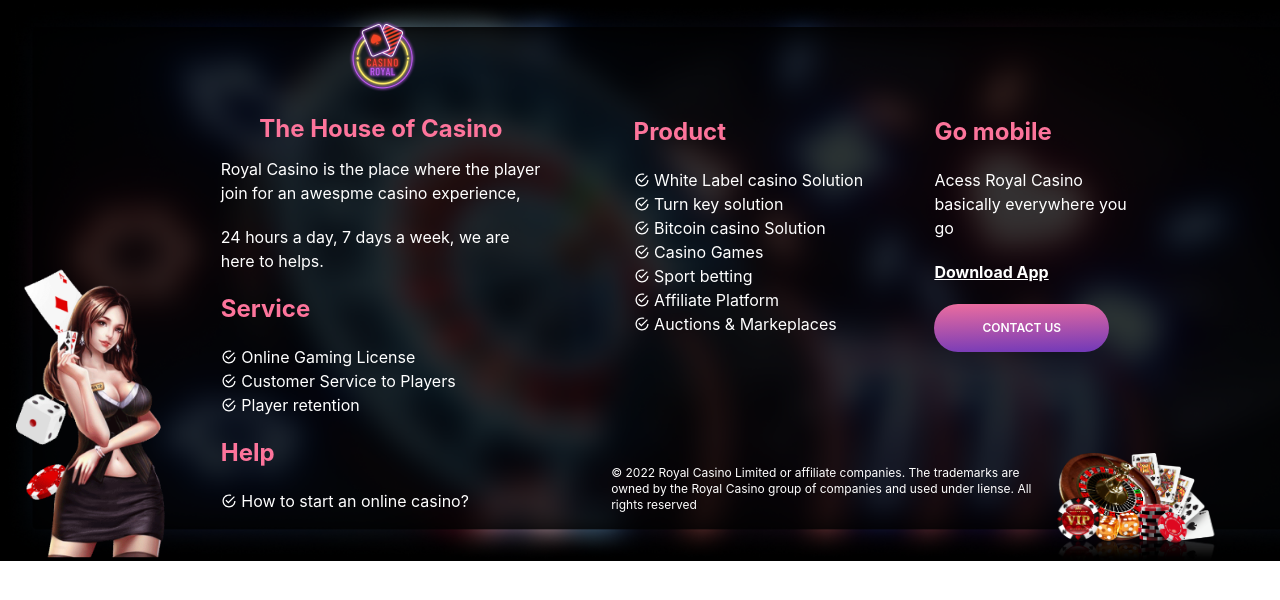
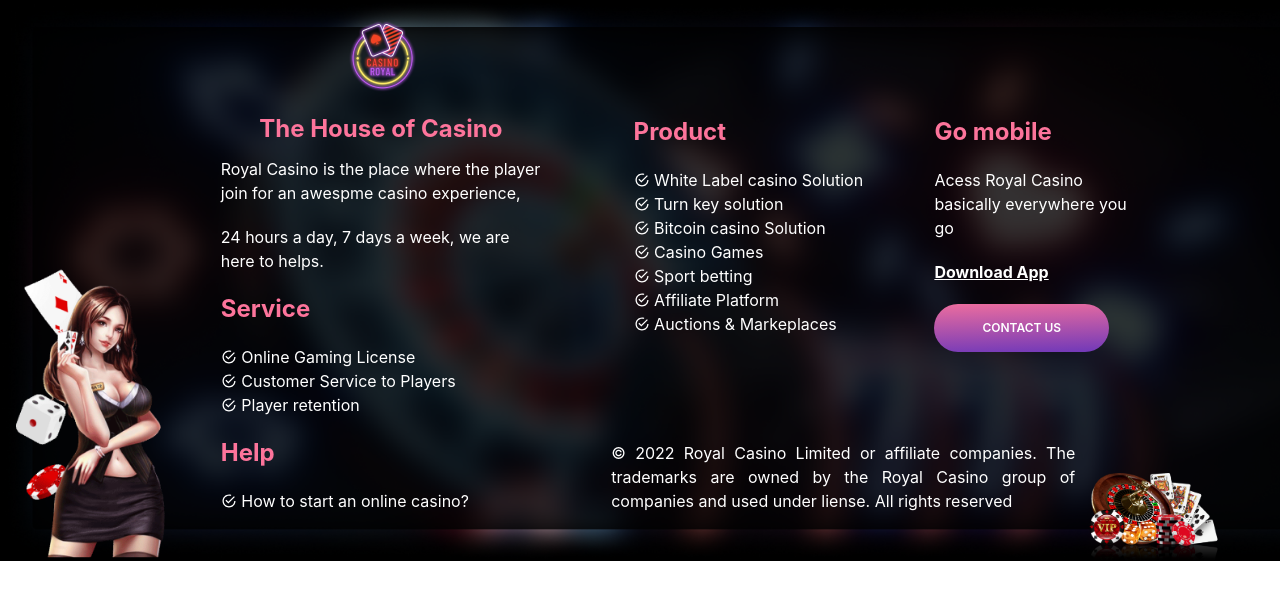
Before and after one commit to Sohailul/caltechcasino, a Next.js app: page /shared/Footer in a window 1280 px wide. Shown: the top 600 px of the page. Built offline with nearby package versions, Linux system fonts and the light colour scheme.

Commit message:
footer updated

```diff
--- a/pages/shared/Footer.js
+++ b/pages/shared/Footer.js
@@ -59,13 +59,13 @@
           <br />
           <button className='btn btn-ghost border-none rounded-full text-white uppercase px-12 py-3 text-xs signup my-5' style={{ background: "linear-gradient(178.18deg, #FD749B -13.56%, #281AC8 158.3%)" }}>Contact Us</button>
         </div>
-        <div className="flex items-end">
-          <div className='text-white -ml-96 mb-12 text-xs'>
+        <div className="flex items-end flex-col lg:flex-row-reverse">
+        <Image
+            src={casinoright}
+            alt="" />
+          <div className='text-justify text-white lg:-ml-96 mb-12'>
             <p>© 2022 Royal Casino Limited or affiliate companies. The trademarks are owned by the Royal Casino group of companies and used under liense. All rights reserved</p>
           </div>
-          <Image
-            src={casinoright}
-            alt="" />
         </div>
       </div>
     </div>
```
